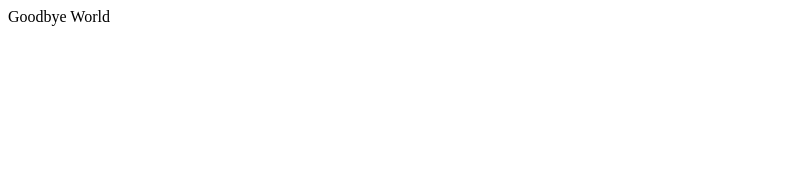
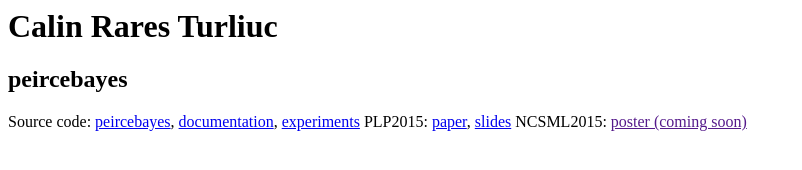
Before and after one commit to raresct/raresct.github.io, a plain HTML site: page index.html in a window 1280 px wide. Shown: the whole page, without its empty margins (0-802 px from the left). Drawn offline with Linux system fonts and the light colour scheme.

Commit message:
update pb

```diff
--- a/index.html
+++ b/index.html
@@ -1 +1,7 @@
-Goodbye World
+<h1>Calin Rares Turliuc</h1>
+
+<h2>peircebayes</h2>
+
+Source code: <a href="http://github.com/raresct/peircebayes">peircebayes</a>, <a href="http://raresct.github.io">documentation</a>,  <a href="http://github.com/raresct/peircebayes_experiments">experiments</a>
+PLP2015: <a href="ceur-ws.org/Vol-1413/paper-07.pdf">paper</a>, <a href="plpslides/draft.pdf">slides</a>
+NCSML2015: <a href=""> poster (coming soon) </a>
```
Also changed, not shown: 2 other files.
